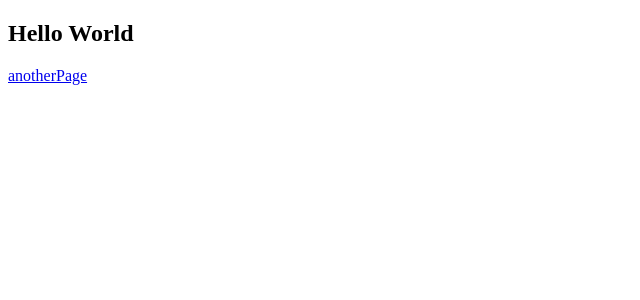
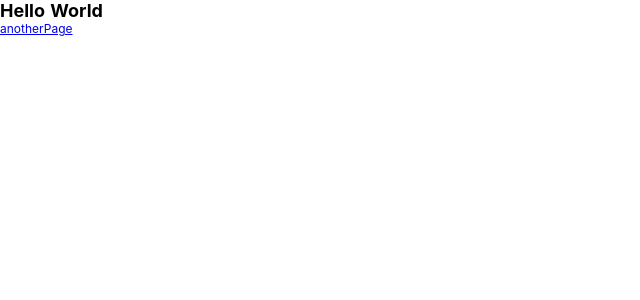
Before and after one commit to motakashi/nuxt-traing, a Nuxt app: page / in a window 1280 px wide. Shown: the top 300 px of the page, without its empty margins (0-640 px from the left). Built offline with nearby package versions, Linux system fonts and the light colour scheme.

Commit message:
デフォルトレイアウト（nuxt.config.js）

```diff
--- /dev/null
+++ b/layouts/default.vue
@@ -0,0 +1,55 @@
+<template>
+  <div>
+    <nuxt />
+  </div>
+</template>
+
+<style>
+html {
+  font-family: 'Source Sans Pro', -apple-system, BlinkMacSystemFont, 'Segoe UI',
+    Roboto, 'Helvetica Neue', Arial, sans-serif;
+  font-size: 12px;
+  word-spacing: 1px;
+  -ms-text-size-adjust: 100%;
+  -webkit-text-size-adjust: 100%;
+  -moz-osx-font-smoothing: grayscale;
+  -webkit-font-smoothing: antialiased;
+  box-sizing: border-box;
+}
+
+*,
+*:before,
+*:after {
+  box-sizing: border-box;
+  margin: 0;
+}
+
+.button--green {
+  display: inline-block;
+  border-radius: 4px;
+  border: 1px solid #3b8070;
+  color: #3b8070;
+  text-decoration: none;
+  padding: 10px 30px;
+}
+
+.button--green:hover {
+  color: #fff;
+  background-color: #3b8070;
+}
+
+.button--grey {
+  display: inline-block;
+  border-radius: 4px;
+  border: 1px solid #35495e;
+  color: #35495e;
+  text-decoration: none;
+  padding: 10px 30px;
+  margin-left: 15px;
+}
+
+.button--grey:hover {
+  color: #fff;
+  background-color: #35495e;
+}
+</style>
```
